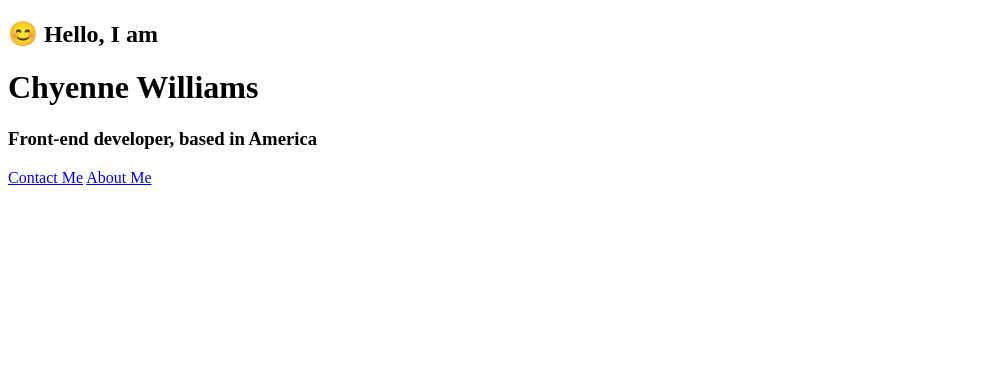
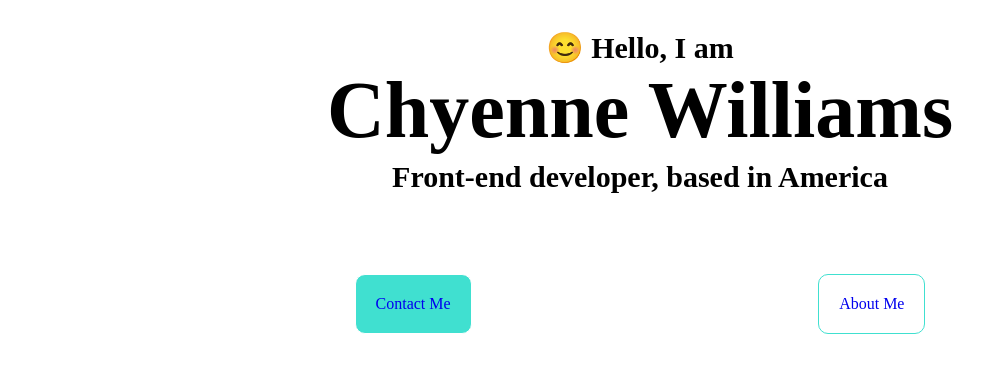
Before and after one commit to ChyenneW/Advanced-HTML-CSS, a plain HTML site: page index.html in a window 1280 px wide. Shown: the whole page, without its empty margins (0-1007 px from the left). Drawn offline with Linux system fonts and the light colour scheme.

Commit message:
Added a CSS file and linked to the homepage

```diff
--- a/index.html
+++ b/index.html
@@ -5,6 +5,8 @@
     <meta http-equiv="X-UA-Compatible" content="IE=edge" />
     <meta name="viewport" content="width=device-width, initial-scale=1.0" />
     <title>Advanced HTML/CSS Homework</title>
+
+    <link href="src/src.css" rel="stylesheet" />
   </head>
   <body>
     <h2>😊 Hello, I am</h2>
--- /dev/null
+++ b/src/src.css
@@ -0,0 +1,63 @@
+:root{
+    --primary-color:
+    --secondary-color:
+    --accent-color:
+}
+
+body{
+    text-align: center;
+}
+
+h1 {
+    font-size: 80px;
+    display: block;
+    margin: 0 auto;
+    max-width: 780px;
+}
+
+h2 {
+    font-size: 30px;
+    display: block;
+    max-width: 300px;
+    margin: auto;
+    margin-top: 30px
+}
+
+h3 {
+    font-size: 30px;
+    margin: 4px auto;
+    display: block;
+    margin-bottom: 35px;
+}
+
+.infoButtons {
+    display: flex;
+    justify-content: space-evenly;
+    margin-top: 80px;
+}
+
+#contact-me {
+    border: 1px solid white;
+    border-radius: 10px;
+    padding: 20px;
+    background-color: turquoise;
+    text-decoration: none;
+    transition: all 200ms ease-in-out;
+}
+
+#contact-me:hover {
+    background-color: white;
+}
+
+#about-me {
+    border: 1px solid turquoise;
+    border-radius: 10px;
+    padding: 20px;
+    background-color: white;
+    text-decoration: none;
+    transition: all 200ms ease-in-out;
+}
+
+#about-me:hover {
+    background-color: turquoise;
+}
```
